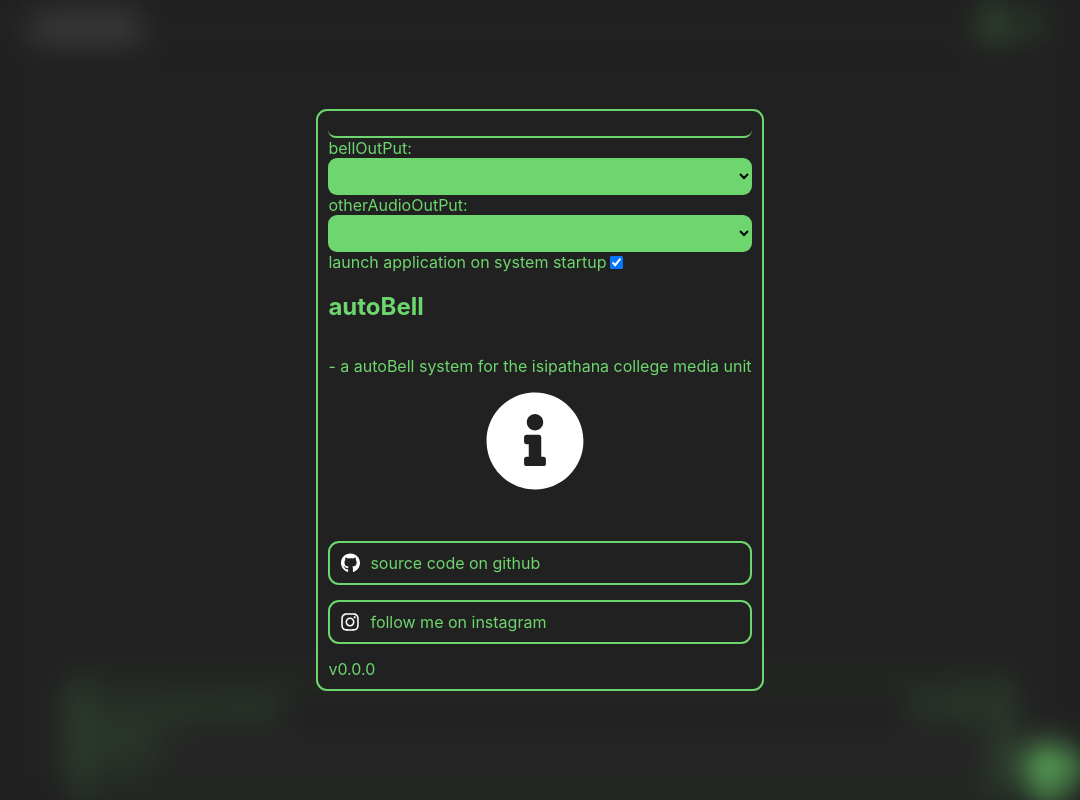
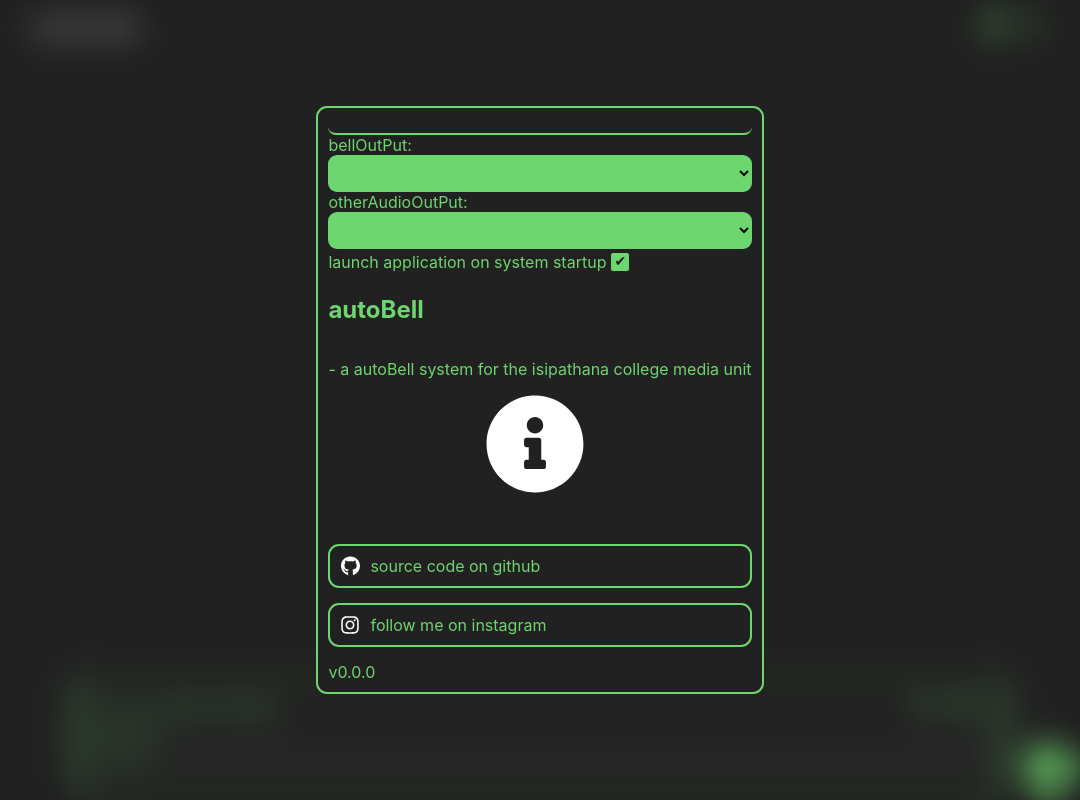
Before and after one commit to netharuM/icmu-autobell, an Electron app: page src/index.html in a window 1080 px wide. Both pictures are taken after a click on the checkbox "launch application on system startup". Drawn offline with nearby package versions, Linux system fonts and the light colour scheme; no server answers.

Commit message:
added some theming to the check box

```diff
--- a/src/index.css
+++ b/src/index.css
@@ -227,6 +227,32 @@ input[type="range"]:hover::-webkit-slider-thumb {
     transform: scale(0.9);
 }
 
+.checkBox {
+    -webkit-appearance: none;
+    background-color: var(--background);
+    border: 1px solid var(--foreground);
+    padding: 9px;
+    border-radius: 3px;
+    display: inline-block;
+    position: relative;
+}
+.checkBox:checked {
+    background-color: var(--foreground);
+    border: 1px solid var(--background);
+    color: var(--background);
+}
+.checkBox:checked:after {
+    content: "\2714";
+    font-size: 14px;
+    position: absolute;
+    top: 0px;
+    left: 3px;
+}
+
+.checkBox:hover {
+    cursor: pointer;
+}
+
 ::selection {
     background: var(--foreground);
     color: var(--background);
```
